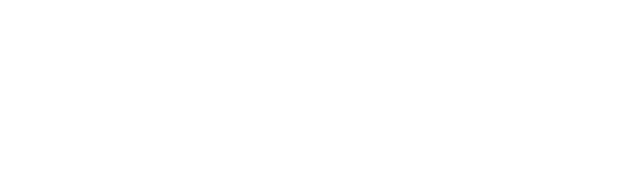
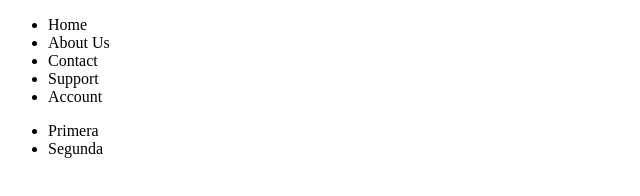
Before and after one commit to Juan-Cruz-P/ITBA, a plain HTML site: page index.html in a window 1280 px wide. Shown: the whole page, without its empty margins (0-640 px from the left). Drawn offline with Linux system fonts and the light colour scheme.

Commit message:
Agregado de Ideas
Y algunos detalles

```diff
--- a/index.html
+++ b/index.html
@@ -1,3 +1,4 @@
+    <!-- PAGINA PRINCIPAL LUEGO DE LOGEAR -->
 <!DOCTYPE html>
 <html>
 <head>
@@ -7,6 +8,23 @@
     <link rel="stylesheet" href="style.css"> <!-- Archivo css -->
 </head>
 <body>
+
+    <ul class="lista">
+        <li>Home</li>
+        <li>About Us</li>
+        <li>Contact</li>
+        <li>Support</li>
+        <li>Account</li>
+    </ul>
+
+    <div class="Cuenta">
+        <ul>
+            <li>Primera</li>
+            <li>Segunda</li>
+        </ul>
+    </div>
+
+
     <header>
         <h1></h1>
     </header>
```
Also changed, not shown: README.md, 1 other file.
